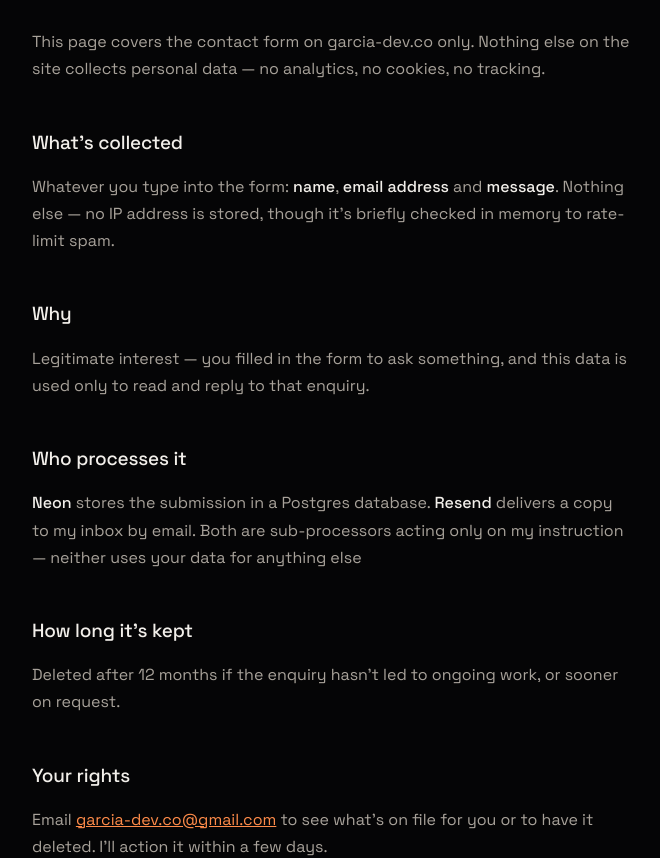
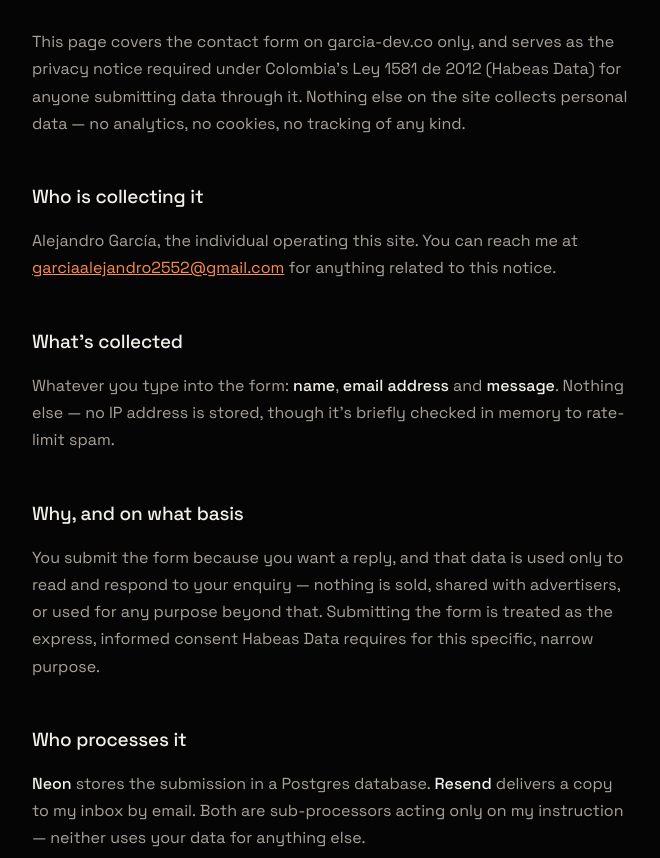
Before and after one commit to Alejog20/Garcia_Dev_Site, a website: page privacy.html in a window 1280 px wide. Shown: the part 249-1107 px from the top of the page, without its empty margins (309-969 px from the left). Drawn offline with Linux system fonts and the light colour scheme.

Commit message:
Privacy compliance for Colombia, extra security headers
Researched current (Oct 2026) US and Colombian privacy law rather
than relying on training data from before this site existed in its
current form — this site is exempt from every US state comprehensive
privacy law at its current scale (none of them apply below the
revenue/volume thresholds, and nothing here is sold or shared), and
no federal US law is close to passing. Colombia's Ley 1581 de 2012
(Habeas Data) is the one framework that actually governs this site's
only data flow, the contact form.

privacy.html now explicitly names that framework, states the consent
basis plainly, and lists access/correction/deletion as the rights it
grants — the notice already had the right shape, this just makes the
legal grounding explicit instead of implicit. Also fixed a pre-existing
mismatch where the displayed support email text didn't match its own
mailto: link.

index.html's contact form gets one line of explicit consent text next
to the submit button, satisfying Habeas Data's express-consent-at-
collection requirement — the one concrete gap the research turned up.
No cookie banner anywhere: the site sets zero visitor-facing cookies,
which is also what keeps it outside the reach of nearly every US
statute researched.

vercel.json adds X-Frame-Options, Cross-Origin-Opener-Policy and
Cross-Origin-Resource-Policy — defense-in-depth alongside the existing
CSP frame-ancestors directive. HSTS preload and DNSSEC were considered
and explicitly not pursued (preload is a hard-to-reverse commitment
with low marginal benefit here; DNSSEC isn't supported by Vercel DNS
at all).

```diff
--- a/privacy.html
+++ b/privacy.html
@@ -77,32 +77,44 @@
   <span class="eyebrow">Privacy notice</span>
   <h1>What happens to what you send through the contact form</h1>
 
-  <p>This page covers the contact form on garcia-dev.co only. Nothing else on the
-  site collects personal data — no analytics, no cookies, no tracking.</p>
+  <p>This page covers the contact form on garcia-dev.co only, and serves as the
+  privacy notice required under Colombia's Ley 1581 de 2012 (Habeas Data) for
+  anyone submitting data through it. Nothing else on the site collects personal
+  data — no analytics, no cookies, no tracking of any kind.</p>
+
+  <h2>Who is collecting it</h2>
+  <p>Alejandro García, the individual operating this site. You can reach me at
+  <a href="mailto:garciaalejandro2552@gmail.com">garciaalejandro2552@gmail.com</a>
+  for anything related to this notice.</p>
 
   <h2>What's collected</h2>
   <p>Whatever you type into the form: <strong>name</strong>, <strong>email
   address</strong> and <strong>message</strong>. Nothing else — no IP address is
   stored, though it's briefly checked in memory to rate-limit spam.</p>
 
-  <h2>Why</h2>
-  <p>Legitimate interest — you filled in the form to ask something, and this data
-  is used only to read and reply to that enquiry.</p>
+  <h2>Why, and on what basis</h2>
+  <p>You submit the form because you want a reply, and that data is used only to
+  read and respond to your enquiry — nothing is sold, shared with advertisers, or
+  used for any purpose beyond that. Submitting the form is treated as the express,
+  informed consent Habeas Data requires for this specific, narrow purpose.</p>
 
   <h2>Who processes it</h2>
   <p><strong>Neon</strong> stores the submission in a Postgres database.
   <strong>Resend</strong> delivers a copy to my inbox by email. Both are
   sub-processors acting only on my instruction — neither uses your data for
-  anything else</p>
+  anything else.</p>
 
   <h2>How long it's kept</h2>
   <p>Deleted after 12 months if the enquiry hasn't led to ongoing work, or
   sooner on request.</p>
 
   <h2>Your rights</h2>
-  <p>Email <a href="mailto:garciaalejandro2552@gmail.com">garcia-dev.co@gmail.com</a>
-  to see what's on file for you or to have it deleted. I'll action it within a
-  few days.</p>
+  <p>You can ask to see what's on file for you, have it corrected, or have it
+  deleted, at any time. Email
+  <a href="mailto:garciaalejandro2552@gmail.com">garciaalejandro2552@gmail.com</a>
+  and I'll action it within a few days. If you're in Colombia and believe a
+  request wasn't handled properly, you can also file a complaint with the
+  Superintendencia de Industria y Comercio (SIC).</p>
 
   <hr>
 
```
Also changed, not shown: index.html (+1 -0 lines), vercel.json.
